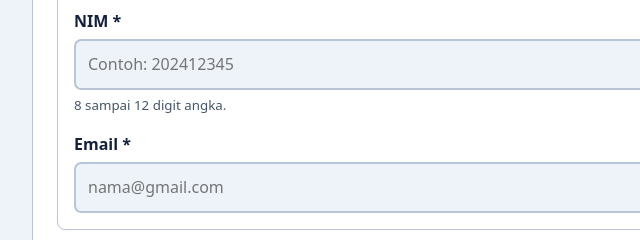
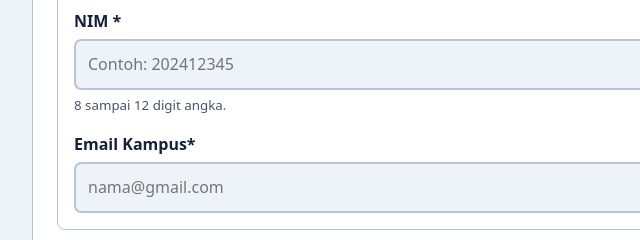
Before and after one commit to NovalDePrince/Portal-Layanan-Akademik, a plain HTML site: page index.html in a window 1280 px wide. Shown: the part 960-1200 px from the top of the page, 72-712 px from the left. Drawn offline with Linux system fonts and the light colour scheme.

Commit message:
Update index.html

```diff
--- a/index.html
+++ b/index.html
@@ -85,7 +85,7 @@
           </div>
 
           <div class="field">
-            <label for="email">Email <span aria-hidden="true">*</span></label>
+            <label for="email">Email Kampus<span aria-hidden="true">*</span></label>
             <input type="email" id="email" name="email" required autocomplete="email" placeholder="nama@gmail.com">
           </div>
         </fieldset>
```
